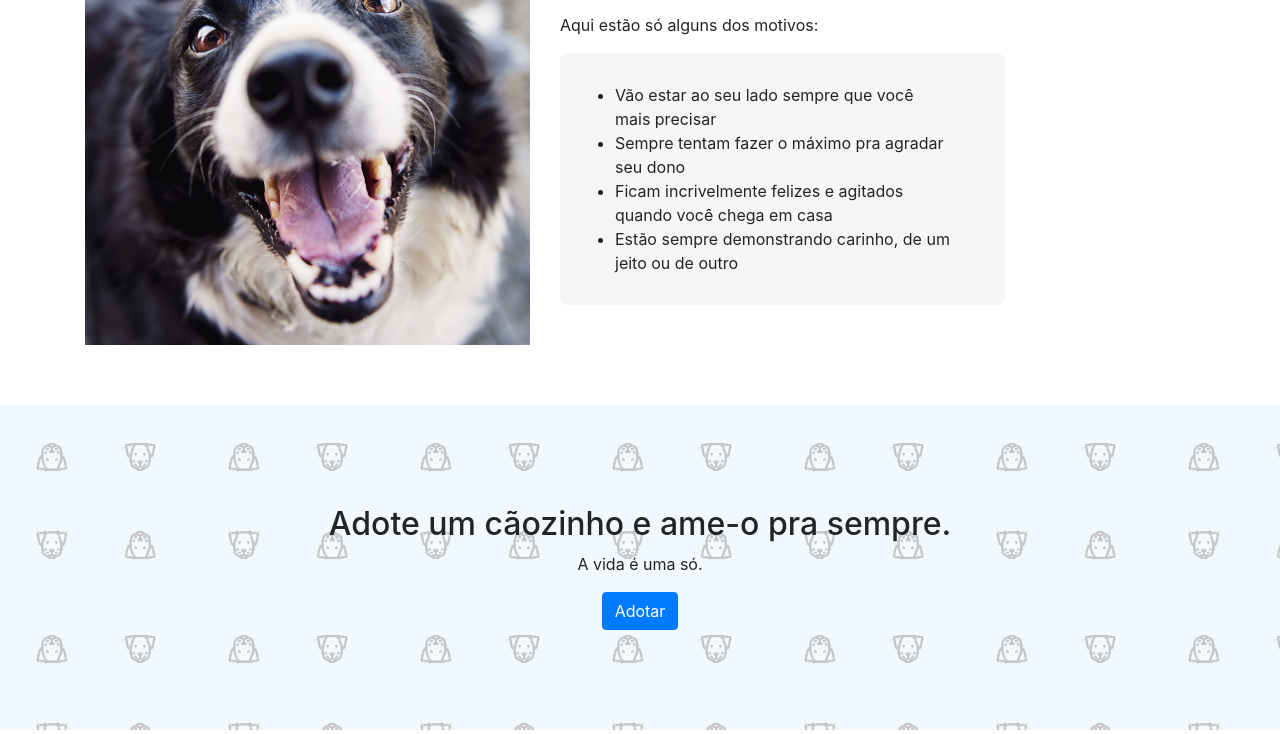
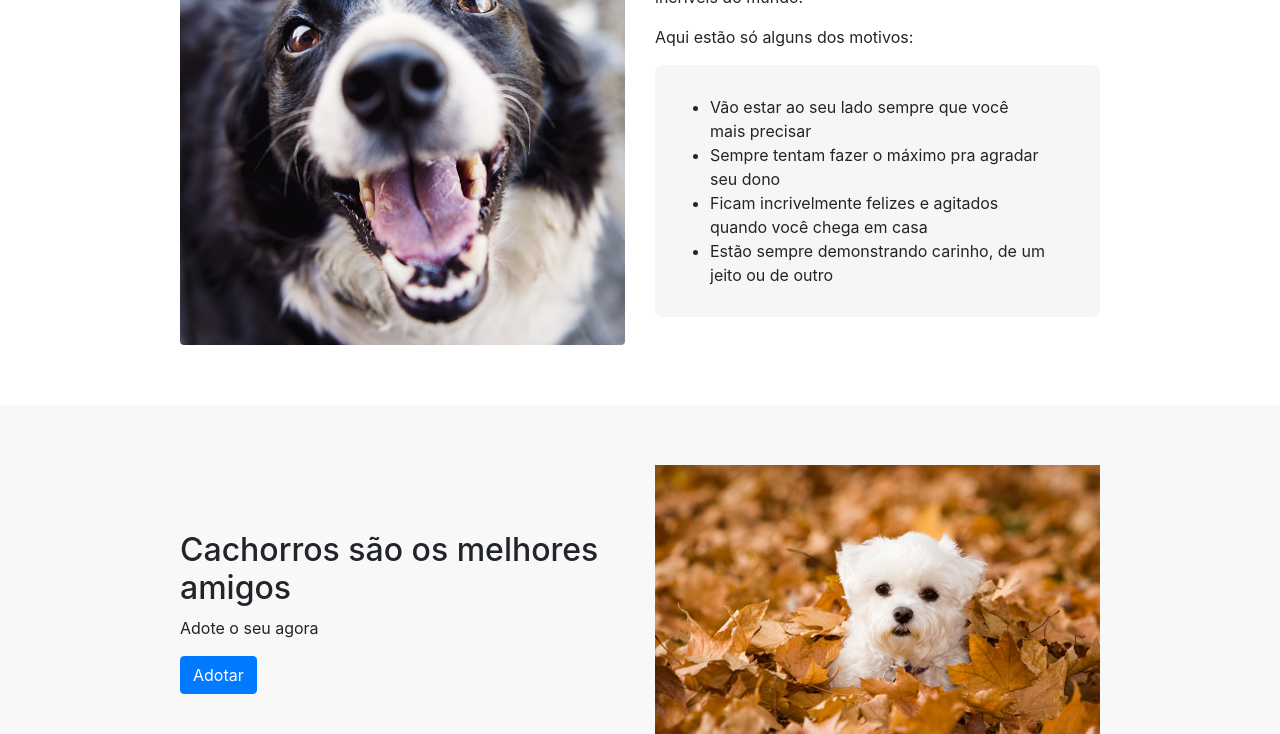
Before and after one commit to DuduGarcia/landingpage, a plain HTML site: page index.html in a window 1280 px wide. Shown: the part 820-1554 px from the top of the page. Drawn offline with nearby package versions, Linux system fonts and the light colour scheme.

Commit message:
Add files via upload

```diff
--- a/css/style.css
+++ b/css/style.css
@@ -25,13 +25,17 @@
     padding: 100px 0px;
 }
 
-.rodape{
-	text-align: center;
-	padding-top: 10px;
-	font-size: 10pt;
+.rodape {
+    text-align: center;
+    padding-top: 10px;
+    font-size: 10pt;
 }
 
-.logo{
-	height: 22px;
-	width: 22px;
+.logo {
+    height: 22px;
+    width: 22px;
 }
+
+.terceira-secao {
+    background-color: #F8F8F8;
+}
--- a/index.html
+++ b/index.html
@@ -11,8 +11,11 @@
 </head>
 <body>
     <nav class="navbar navbar-expand-lg navbar-light bg-light">
-    <a class="navbar-brand" href="#"><img src="img/icone-cachorro.png" width="30" height="30" class="d-inline-block align-top" alt="">
-        Cachorros</a>
+        <div class="container">
+            <a class="navbar-brand" href="#">
+                <img src="img/icone-cachorro.png" width="30" height="30" class="d-inline-block align-top" alt="">
+                Cachorros
+            </a>
             <button class="navbar-toggler" type="button" data-toggle="collapse" data-target="#navbarSupportedContent" aria-controls="navbarSupportedContent" aria-expanded="false" aria-label="Toggle navigation">
                 <span class="navbar-toggler-icon"></span>
             </button>
@@ -30,7 +33,9 @@
                   </li>
                 </ul>
             </div>
+        </div>
     </nav>
+
 
     <!-- Modal -->
     <div class="modal fade" id="exampleModalCenter" tabindex="-1" role="dialog" aria-labelledby="exampleModalCenterTitle" aria-hidden="true">
@@ -75,12 +80,11 @@
 
     <div id="primeira-secao" class="secao">
         <div class="container">
-      <div class="row">
-        <div class="col-5">
-          <img class="img-fluid" src="img/cachorro-primeira-secao.png">
+            <div class="row justify-content-center align-items-center">
+                <div class="col-12 col-md-5">
+                    <img class="img-fluid rounded" src="img/cachorro-primeira-secao.png">
                 </div>
-
-        <div class="col-5">
+                <div class="col-12 col-md-5">
                     <h2>A fidelidade em forma de quatro patas</h2>
 
                     <p>Não é muito difícil convencer alguém de que os nossos companheiros de quatro patas são os animais mais incríveis do mundo.</p>
@@ -97,10 +101,26 @@
         </div>
     </div>
 
+    <div class="secao terceira-secao">
+        <div class="container">
+            <div class="row justify-content-center align-items-center">
+                <div class="col-12 col-md-5">
+                    <h2>Cachorros são os melhores amigos</h2>
+                    <p>Adote o seu agora</p>
+                    <a class="btn btn-primary" data-toggle="modal" href="#" data-target="#exampleModalCenter">Adotar</a>
+                </div>
+
+                <div class="col-12 col-md-5">
+                    <img class="img-fluid" src="img/cachorros-fofos.jpg">
+                </div>
+            </div>
+        </div>
+    </div>
+
     <div id="segunda-secao" class="secao segunda-secao text-center">
         <h2>Adote um cãozinho e ame-o pra sempre.</h2>
         <p>A vida é uma só.</p>
-    <a class="btn btn-primary" href="#" data-toggle="modal" data-target="#exampleModalCenter">Adotar</a>
+        <a class="btn btn-primary" data-toggle="modal" href="#" data-target="#exampleModalCenter">Adotar</a>
     </div>
 
     <div class="rodape">
```
Also changed, not shown: img/cachorros-fofos.jpg (added). Lines whose indentation alone changed are shown as unchanged.
